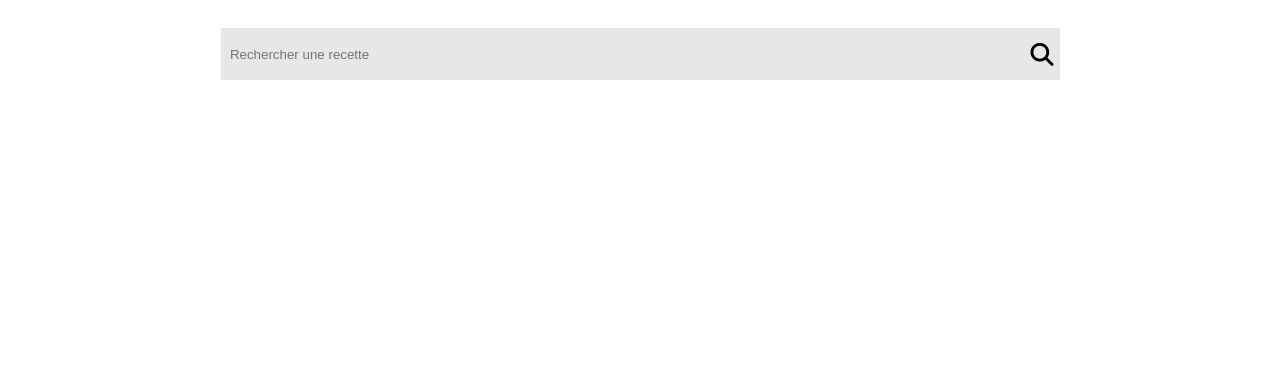
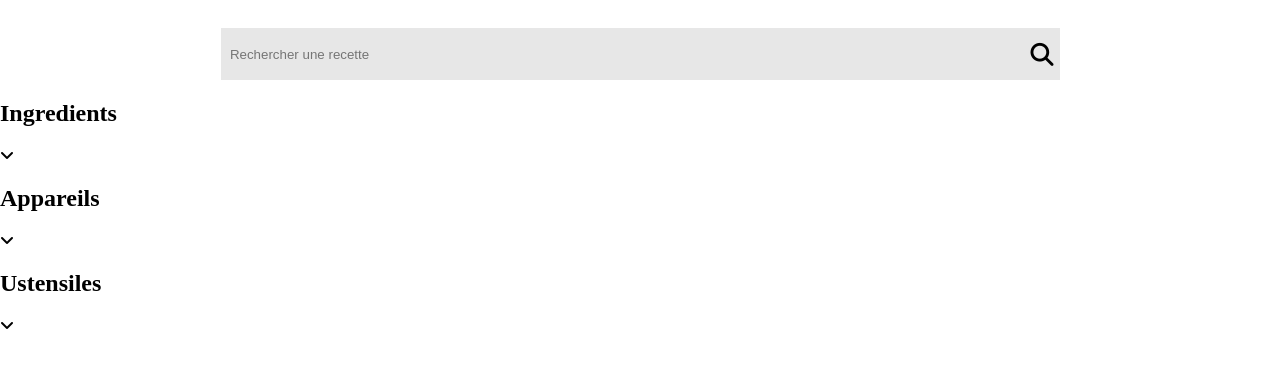
Before and after one commit to PuteauxTheo/TheoPuteaux_7_07032022, a plain HTML site: page index.html in a window 1280 px wide. Shown: the part 194-562 px from the top of the page. Drawn offline with Linux system fonts and the light colour scheme.

Commit message:
ajout des elements html pour le tri

```diff
--- a/index.html
+++ b/index.html
@@ -5,7 +5,10 @@
         <title>Les Petits Plats</title>
         <link rel="stylesheet" href="css/style.css">
         <link href="https://fonts.googleapis.com/css?family=DM+Sans&display=swap" rel="stylesheet">
+        <link href="https://fonts.googleapis.com/css2?family=Lato:wght@700&display=swap" rel="stylesheet">
         <script src="https://kit.fontawesome.com/15d41a8749.js" crossorigin="anonymous"></script>
+        <script src="scripts/recipes.js"></script>
+        <script src="scripts/index.js"></script>
     </head>
 
     <body>
@@ -21,6 +24,40 @@
                 <input class="search-input" type="text" placeholder="  Rechercher une recette">
                 <button type="submit"><i class="fa fa-search"></i></button>
             </form>
+            <div class="sort">
+                <div class="sort-ingredients">
+                    <h2 class="sort-title">Ingredients</h2>
+                    <span class="arrows-icon">
+                        <i class="fa fa-angle-down"></i>
+                    </span>
+                    <div class="sort-ingredients-data">
+                    </div>
+                    <!-- <i class="fa-solid fa-angle-up"></i> -->
+                    <!-- <input type="text" id="sort-search-ingredient" class="sort-search" placeholder=" Rechercher un ingrédient"> -->
+                </div>
+                <div class="sort-appareils">
+                    <h2 class="sort-title">Appareils</h2>
+                    <span class="arrows-icon">
+                        <i class="fa fa-angle-down"></i>
+                    </span>
+                    <div class="sort-appareils-data">
+                    </div>
+                    <!-- <i class="fa-solid fa-angle-up"></i> -->
+                    <!-- <input type="text" id="sort-search-appareil" class ="sort-search" placeholder=" Rechercher un appareil"> -->
+                </div>
+                <div class="sort-ustensiles">
+                    <h2 class="sort-title">Ustensiles</h2>
+                    <span class="arrows-icon">
+                        <i class="fa fa-angle-down"></i>
+                    </span>
+                    <div class="sort-ustensiles-data">
+                    </div>
+                    <!-- <i class="fa-solid fa-angle-up"></i> -->
+                    <!-- <input type="text" id="sort-search-ustensile" class="sort-search" placeholder=" Rechercher un ustensiles"> -->
+                </div>
+            </div>
+            <div class="recipes">
+            </div>
         </main>
     </body>
 </html>
```
